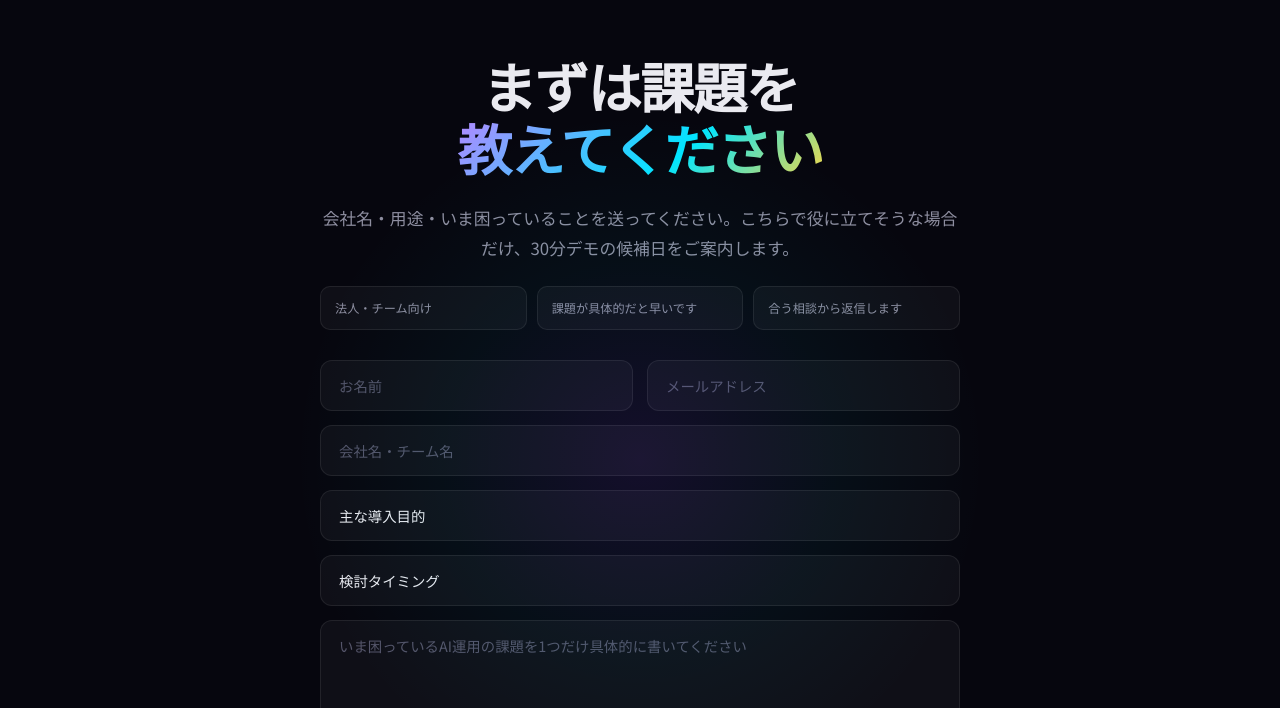
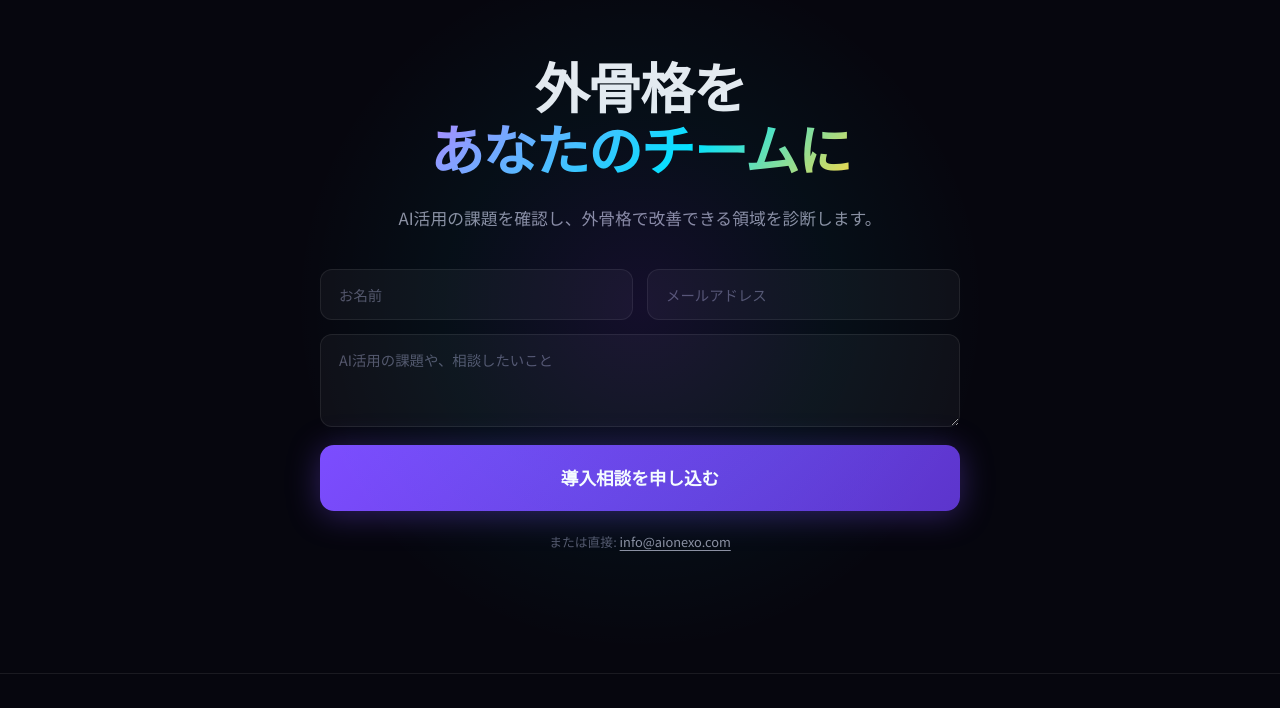
Before and after one commit to hepodo/hyperaion-lp, a website built with Vite: page index.html in a window 1280 px wide. Shown: the part 8650-9358 px from the top of the page. Built offline with nearby package versions, Linux system fonts and the light colour scheme.

Commit message:
refactor: simplify HyperAION consultation form

```diff
--- a/index.html
+++ b/index.html
@@ -682,38 +682,18 @@
       <div class="contact-wrap" data-anim>
         <div class="contact-orb"></div>
         <h2 class="contact-h2" data-i18n="cta.h2" data-i18n-html="1">
-          まずは課題を<br /><span class="gradient-text">教えてください</span>
+          外骨格を<br /><span class="gradient-text">あなたのチームに</span>
         </h2>
         <p class="contact-p" data-i18n="cta.p">
-          会社名・用途・いま困っていることを送ってください。こちらで役に立てそうな場合だけ、30分デモの候補日をご案内します。
+          AI活用の課題を確認し、外骨格で改善できる領域を診断します。
         </p>
-        <div class="contact-filter" data-i18n="cta.filter" data-i18n-html="1">
-          <span>法人・チーム向け</span>
-          <span>課題が具体的だと早いです</span>
-          <span>合う相談から返信します</span>
-        </div>
         <form class="contact-form" id="contactForm" action="https://formspree.io/f/placeholder" method="POST">
           <div class="form-row">
             <input type="text" name="name" placeholder="お名前" required class="form-input" />
             <input type="email" name="email" placeholder="メールアドレス" required class="form-input" />
           </div>
-          <input type="text" name="company" placeholder="会社名・チーム名" required class="form-input" />
-          <select name="interest" class="form-input form-select" required>
-            <option value="" disabled selected>主な導入目的</option>
-            <option value="business">経営・事業戦略</option>
-            <option value="engineering">ソフトウェア開発</option>
-            <option value="creative">クリエイティブ制作</option>
-            <option value="research">リサーチ・分析</option>
-            <option value="other">その他</option>
-          </select>
-          <select name="timeline" class="form-input form-select" required>
-            <option value="" disabled selected>検討タイミング</option>
-            <option value="now">すぐに検証したい</option>
-            <option value="quarter">3ヶ月以内に検討</option>
-            <option value="research">情報収集中</option>
-          </select>
-          <textarea name="message" placeholder="いま困っているAI運用の課題を1つだけ具体的に書いてください" rows="4" required class="form-input form-textarea"></textarea>
-          <button type="submit" class="cta-primary cta-primary--lg form-submit" data-i18n="cta.submit">相談内容を送る</button>
+          <textarea name="message" placeholder="AI活用の課題や、相談したいこと" rows="3" required class="form-input form-textarea"></textarea>
+          <button type="submit" class="cta-primary cta-primary--lg form-submit" data-i18n="cta.submit">導入相談を申し込む</button>
         </form>
         <p class="contact-email">または直接: <a href="mailto:info@aionexo.com">info@aionexo.com</a></p>
       </div>
--- a/main.js
+++ b/main.js
@@ -398,10 +398,9 @@ function initLangToggle() {
     'faq.a3': 'HyperAION does not force humans to memorize each model\'s preferred prompt style. It absorbs those differences through a decision engine that assigns the right roles, steps, and checks for each task, an execution workflow, skill selection, and evaluation gates.',
     'faq.q4': 'Where can the evidence be checked?',
     'faq.a4': 'Evidence includes published papers, Zenodo records, GhostCollider and Erinys Memory GitHub implementations, international AI film festival selections, speaking engagements, and Alibaba Cloud MVP recognition.',
-    'cta.h2': 'Tell us what<br /><span class="gradient-text">you want to fix</span>.',
-    'cta.p': 'Send your company, use case, and current AI workflow problem. If HyperAION looks useful for it, we will reply with 30-minute demo slots.',
-    'cta.filter': '<span>For companies and teams</span><span>Concrete problems help us respond faster</span><span>We reply where we can be useful</span>',
-    'cta.submit': 'Send the Details',
+    'cta.h2': 'The Exoskeleton<br /><span class="gradient-text">For Your Team</span>',
+    'cta.p': 'We review your AI workflow challenges and diagnose where the exoskeleton can improve them.',
+    'cta.submit': 'Request a Consultation',
     'aip.h2': 'LLMs are not omnipotent.<br />But give them structure, and they <span class="gradient-text">transform</span>.',
     'aip.sub': 'LLMs actually running on HyperAION speak — from the "tool being used" side.',
     'aip.gpt.role': 'Responded with impressions on HyperAION',
@@ -416,17 +415,13 @@ function initLangToggle() {
   };
 
   const formJa = {
-    name: 'お名前', email: 'メールアドレス', company: '会社名・チーム名',
-    interest: ['主な導入目的', '経営・事業戦略', 'ソフトウェア開発', 'クリエイティブ制作', 'リサーチ・分析', 'その他'],
-    timeline: ['検討タイミング', 'すぐに検証したい', '3ヶ月以内に検討', '情報収集中'],
-    message: 'いま困っているAI運用の課題を1つだけ具体的に書いてください',
+    name: 'お名前', email: 'メールアドレス',
+    message: 'AI活用の課題や、相談したいこと',
     directLabel: 'または直接: '
   };
   const formEn = {
-    name: 'Your Name', email: 'Email Address', company: 'Company or Team',
-    interest: ['Primary Goal', 'Business Strategy', 'Software Development', 'Creative Production', 'Research & Analysis', 'Other'],
-    timeline: ['Timeline', 'Ready to evaluate now', 'Evaluating within 3 months', 'Researching options'],
-    message: 'Describe one concrete AI operations problem you want to solve',
+    name: 'Your Name', email: 'Email Address',
+    message: 'Your AI workflow challenge or consultation topic',
     directLabel: 'Or directly: '
   };
 
@@ -447,11 +442,6 @@ function initLangToggle() {
       const f = lang === 'en' ? formEn : formJa;
       form.querySelector('[name="name"]').placeholder = f.name;
       form.querySelector('[name="email"]').placeholder = f.email;
-      form.querySelector('[name="company"]').placeholder = f.company;
-      const interestOpts = form.querySelector('[name="interest"]').options;
-      f.interest.forEach((t, i) => { if (interestOpts[i]) interestOpts[i].textContent = t; });
-      const timelineOpts = form.querySelector('[name="timeline"]').options;
-      f.timeline.forEach((t, i) => { if (timelineOpts[i]) timelineOpts[i].textContent = t; });
       form.querySelector('[name="message"]').placeholder = f.message;
     }
 
--- a/style.css
+++ b/style.css
@@ -542,15 +542,7 @@ a.paper-title::after{
   top:50%;left:50%;transform:translate(-50%,-50%);z-index:0;pointer-events:none;
 }
 .contact-h2{font-family:var(--font-h);font-size:clamp(2rem,5vw,3.4rem);font-weight:900;line-height:1.15;letter-spacing:-.03em;margin-bottom:20px}
-.contact-p{font-size:1.05rem;color:var(--text2);margin-bottom:22px;line-height:1.8}
-.contact-filter{
-  display:grid;grid-template-columns:repeat(3,1fr);gap:10px;
-  margin:0 0 30px;text-align:left;
-}
-.contact-filter span{
-  padding:12px 14px;border:1px solid var(--glass-border);border-radius:10px;
-  background:rgba(255,255,255,.04);font-size:.76rem;color:var(--text2);line-height:1.5;
-}
+.contact-p{font-size:1.05rem;color:var(--text2);margin-bottom:36px;line-height:1.8}
 
 .contact-form{display:flex;flex-direction:column;gap:14px;margin-bottom:20px;text-align:left}
 .form-row{display:grid;grid-template-columns:1fr 1fr;gap:14px}
@@ -616,7 +608,6 @@ a.paper-title::after{
   .proof-card--highlight{grid-column:span 1}
   .demo-compare{grid-template-columns:1fr;gap:16px}
   .compare-arrow{transform:rotate(90deg)}
-  .contact-filter{grid-template-columns:1fr}
   .form-row{grid-template-columns:1fr}
 }
 
```
